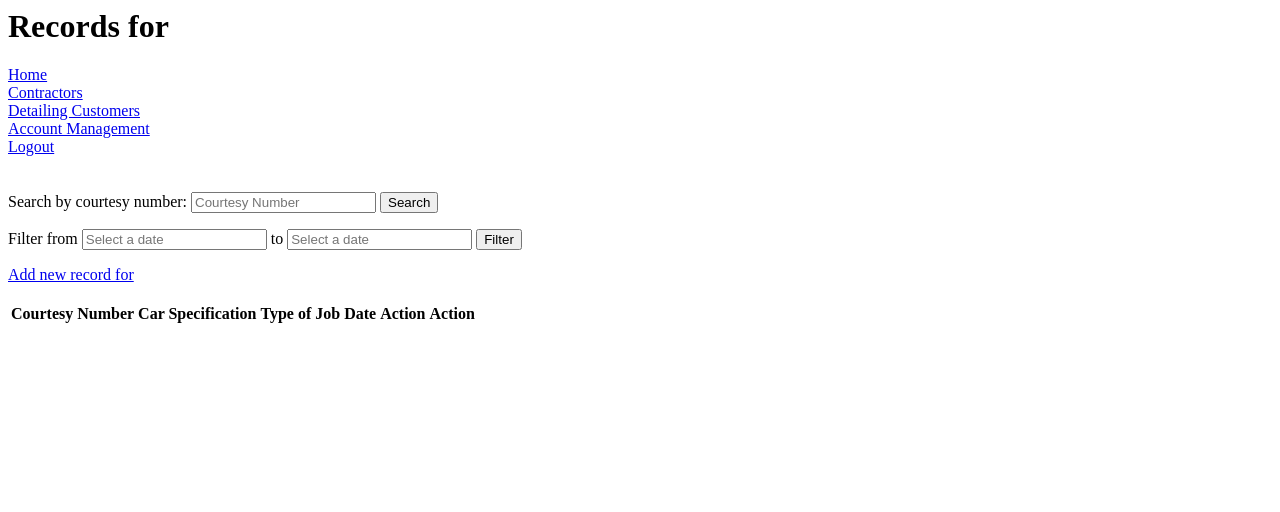
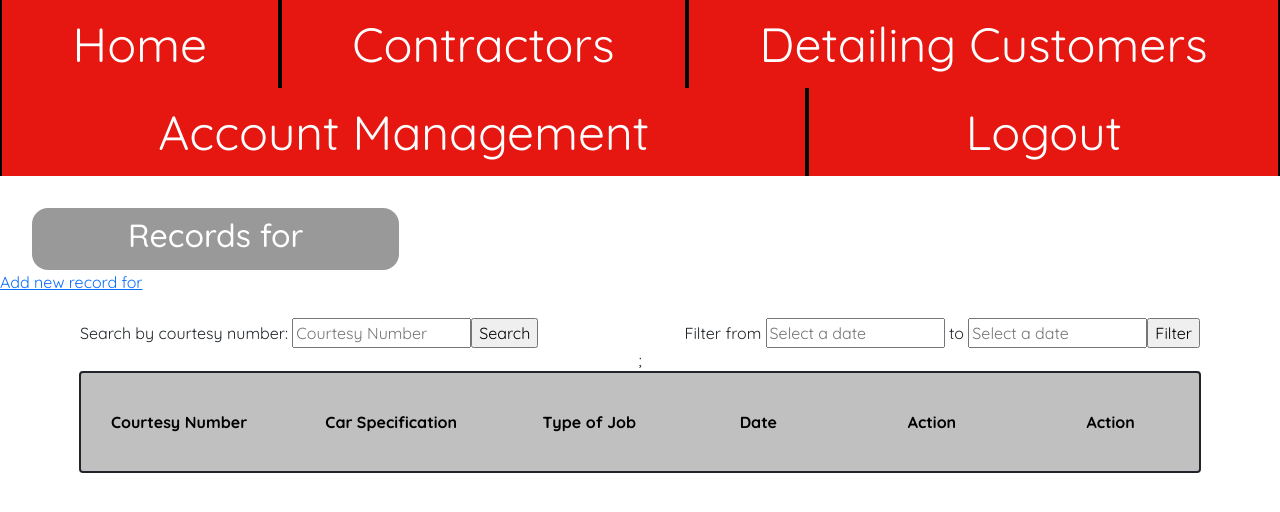
Before and after one commit to christiankfoury/Team-Yellow, a PHP site: page /controllername/ContractorCarRecord/index/2 in a window 1280 px wide. Shown: the top 512 px of the page. Run offline with PHP 8.4, Linux system fonts and the light colour scheme; tables that the repository leaves empty hold one stand-in row (values such as "Sample post"); lists and menus that the app fills with data are empty.

Commit message:
styling of contractorCarRecord so far

```diff
--- a/app/css/styles.css
+++ b/app/css/styles.css
@@ -34,7 +34,7 @@ h1.login-title {
     color: #e61610;
 }
 
-input[type="text"], input[type="password"] {
+input[type="text"].login, input[type="password"].login {
     width: 25em;
     font-size: 1.75em;
     padding: 0.25em;
@@ -47,7 +47,7 @@ label.login {
     margin-bottom: 0.5em;
 }
 
-input[type="submit"] {
+input[type="submit"].login-button {
     width: 50%;
     margin-top: 2em;
     background: #e61610;
@@ -64,6 +64,14 @@ input[type="submit"] {
 /* .welcome {
 
 } */
+
+.navigation-bar {
+    background-color: #e61610;
+    font-size: 3em;
+    border-style: solid;
+    border-width: 0px 2px 0px 2px;
+    border-color: black;
+}
 
 div.white-box-2 {
     background-color: white;
@@ -134,3 +142,72 @@ a.contractor:hover {
     background-color: #757575;
     color: white;
 }
+
+/* .row-margin-05 { margin-top: 0.5em; }
+
+
+table.contractorCarRecord {
+    border-collapse: separate;
+    border-spacing: 1em 2em;
+    font-size: 2em;
+}
+
+table.contractorCarRecord td, table.contractorCarRecord th{
+    padding-top: 1em;
+    padding-bottom: 1em;
+}
+table.contractorCarRecord tr {
+    outline: auto;
+} */
+/*
+table.contractorCarRecord tr th {
+    background-color: #c0c0c0;
+} */
+
+/* table tr td, table tr th { padding: 0; } */
+
+
+table.contractorCarRecord {
+    border-collapse: collapse;
+}
+table.contractorCarRecord th {
+    background-color:#c0c0c0;
+    Color:black;
+}
+table.contractorCarRecord th, table.contractorCarRecord td, table.carRecordData th, table.carRecordData td {
+    width:100em;
+    height:100px;
+    text-align:center;
+    padding:5px
+}
+table.contractorCarRecord tr, table.carRecordData tr{
+    outline: auto
+}
+.borderStyleCarRecord {
+    border-right:hidden;
+}
+.carRecordData {
+    border-collapse:separate;
+    border-spacing:0 15px;
+}
+
+table.contractorCarRecord, table,.carRecordData {
+    margin-left: 5em;
+    margin-right: 5em;
+}
+
+
+form.left-form {
+    width: fit-content;
+    margin: 0;
+    margin-left: 5em;
+    display: inline-table;
+}
+
+form.right-form {
+    width: fit-content;
+    margin: 0;
+    float: right;
+    margin-right: 5em;
+    display: inline-table;
+}
--- a/app/views/ContractorCarRecord/index.php
+++ b/app/views/ContractorCarRecord/index.php
@@ -2,15 +2,55 @@
 
 <head>
     <title>Records for <?php echo $data['contractor']->company_name ?></title>
+    <link href="https://cdn.jsdelivr.net/npm/bootstrap@5.1.3/dist/css/bootstrap.min.css" rel="stylesheet" integrity="sha384-1BmE4kWBq78iYhFldvKuhfTAU6auU8tT94WrHftjDbrCEXSU1oBoqyl2QvZ6jIW3" crossorigin="anonymous">
+    <link rel="preconnect" href="https://fonts.googleapis.com">
+    <link rel="preconnect" href="https://fonts.gstatic.com" crossorigin>
+    <link href="https://fonts.googleapis.com/css2?family=Quicksand:wght@300;400;500;600;700&display=swap" rel="stylesheet">
+    <link rel="stylesheet" type="text/css" href="\app\css\styles.css" />
 </head>
 
 <body>
-    <h1>Records for <?php echo $data['contractor']->company_name ?></h1>
-    <a href="/User/index">Home</a><br>
-    <a href="/Contractor/index">Contractors</a><br>
-    <a href="/User/detailingCustomer">Detailing Customers</a><br>
-    <a href="/User/accountManagement">Account Management</a><br>
-    <a href="/User/logout">Logout</a><br><br><br>
+    <ul class="nav nav-pills nav-fill">
+        <li class="nav-item">
+            <a class="nav-link active" style="background-color: #e61610; font-size: 3em; border-style: solid; border-width: 0px 2px 0px 2px; border-color: black;" href="/User/index">Home</a>
+        </li>
+        <li class="nav-item">
+            <a class="nav-link active" style="background-color: #e61610; font-size: 3em; border-style: solid; border-width: 0px 2px 0px 2px; border-color: black;" href="/Contractor/index">Contractors</a>
+        </li>
+        <li class="nav-item">
+            <a class="nav-link active" style="background-color: #e61610; font-size: 3em; border-style: solid; border-width: 0px 2px 0px 2px; border-color: black;" href="/User/detailingCustomer">Detailing Customers</a>
+        </li>
+        <li class="nav-item">
+            <a class="nav-link active" style="background-color: #e61610; font-size: 3em; border-style: solid; border-width: 0px 2px 0px 2px; border-color: black;" href="/User/accountManagement">Account Management</a>
+        </li>
+        <li class="nav-item">
+            <a class="nav-link active" style="background-color: #e61610; font-size: 3em; border-style: solid; border-width: 0px 2px 0px 2px; border-color: black;" href="/User/logout">Logout</a>
+        </li>
+    </ul>
+    <div style="margin-top: 2em; margin-left: 2em;">
+        <div class="title">
+            <h2>Records for <?php echo $data['contractor']->company_name ?></h2>
+        </div>
+    </div>
+    <!-- <h1></h1> -->
+
+    <a href="/ContractorCarRecord/addRecord/<?php echo $data['contractor']->contractor_id ?>}">Add new record for <?php echo $data['contractor']->company_name; ?></a><br><br>
+    <!-- <div class="container">
+        <div class="row row-margin-05" style='background:yellow;'>
+            <h1>Row 1</h1>
+        </div>
+        <div class="row row-margin-05" style='background:skyblue;'>
+            <h1>Row 2</h1>
+        </div>
+        <div class="row row-margin-05" style='background:gray;'>
+            <h1>Row 3</h1>
+        </div>
+        <div class="row row-margin-05" style='background:skyblue;'>
+            <h1>Row 4</h1>
+        </div>
+    </div> -->
+
+
 
     <?php
     if (isset($data['error'])) {
@@ -18,12 +58,12 @@
     }
     ?>
 
-    <form action='' method='post'>
+    <form action='' method='post' class="left-form">
         Search by courtesy number: <input type='text' name='courtesy_number' placeholder="Courtesy Number" />
         <input type='submit' name='action' value='Search' />
     </form>
 
-    <form action='' method='post'>
+    <form action='' method='post' class="right-form">
         Filter from
         <input type='text' name='starting_date' placeholder="Select a date" onfocus="(this.type='date')" />
         to
@@ -31,9 +71,9 @@
         <input type='submit' name='action2' value='Filter' />
     </form>
 
-    <a href="/ContractorCarRecord/addRecord/<?php echo $data['contractor']->contractor_id ?>}">Add new record for <?php echo $data['contractor']->company_name; ?></a><br><br>
 
-    <table>
+    <center>
+        <table class="contractorCarRecord">;
             <tr>
                 <th>Courtesy Number</th>
                 <th>Car Specification</th>
@@ -42,11 +82,13 @@
                 <th>Action</th>
                 <th>Action</th>
             </tr>
+        </table>
         <?php
         if ($data['records'] != null) {
+            echo "<table class=\"carRecordData\">";
             foreach ($data['records'] as $record) {
                 echo "<tr>";
-                echo "<td>" . $record->courtesy_number . "</td>";
+                echo "<td class='borderStyleCarRecord'>" . $record->courtesy_number . "</td>";
                 echo "<td>" . $record->car_specification . "</td>";
                 echo "<td>" . $record->job_type . "</td>";
                 echo "<td>" . $record->date . "</td>";
@@ -56,9 +98,41 @@
                 // echo "<a href='/Contractor/areYouSureDelete/{$contractor->contractor_id}/{$contractor->company_name}'>Delete</a><br><br>";
                 echo "</tr>";
             }
+            echo "</table>";
         }
         ?>
+    </center>
+    <!-- </table> -->
+    <!-- <center>
+        <table class="contractorCarRecord">
+            <tr>
+                <th>Employee ID</th>
+                <th>Name</th>
+                <th>Gender</th>
+                <th>Age</th>
+            </tr>
         </table>
+        <table class="carRecordData">
+            <tr>
+                <td class="borderStyleCarRecord">10001</td>
+                <td>Thomas</td>
+                <td>M</td>
+                <td>32</td>
+            </tr>
+            <tr>
+                <td class="borderStyleCarRecord">10002</td>
+                <td>Sally</td>
+                <td>F</td>
+                <td>28</td>
+            </tr>
+            <tr>
+                <td class="borderStyleCarRecord">10003</td>
+                <td>Anthony</td>
+                <td>M</td>
+                <td>24</td>
+            </tr>
+        </table>
+    </center> -->
 </body>
 
 </html>
--- a/app/views/User/login.php
+++ b/app/views/User/login.php
@@ -24,11 +24,11 @@
             <div style="width: fit-content; text-align: left">
                 <form action='' method='post'>
                     <label class="login" for="username">Username:</label><br>
-                    <input type='text' name='username' placeholder="Username"/><br><br><br>
+                    <input type='text' class="login" name='username' placeholder=" Username" /><br><br><br>
                     <label class="login" for="password">Password:</label><br>
-                    <input type='password' name='password' placeholder="Password"/><br><br>
+                    <input type='password' class="login" name='password' placeholder=" Password" /><br><br>
                     <div style="text-align: center;">
-                        <input type='submit' name='action' value='Login' />
+                        <input type='submit' class="login-button" name='action' value='Login' />
                     </div>
                 </form>
             </div>
```
Lines whose indentation alone changed are shown as unchanged.
